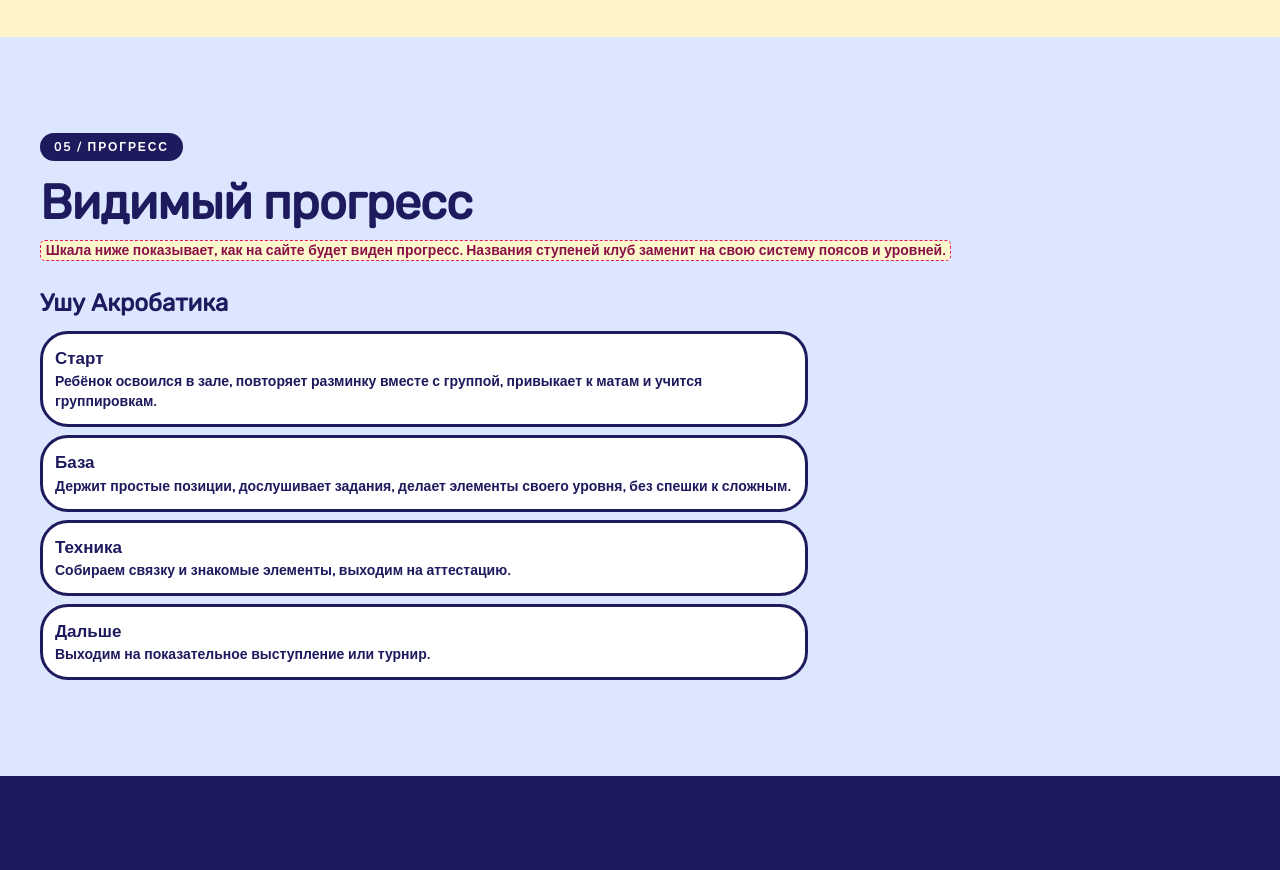
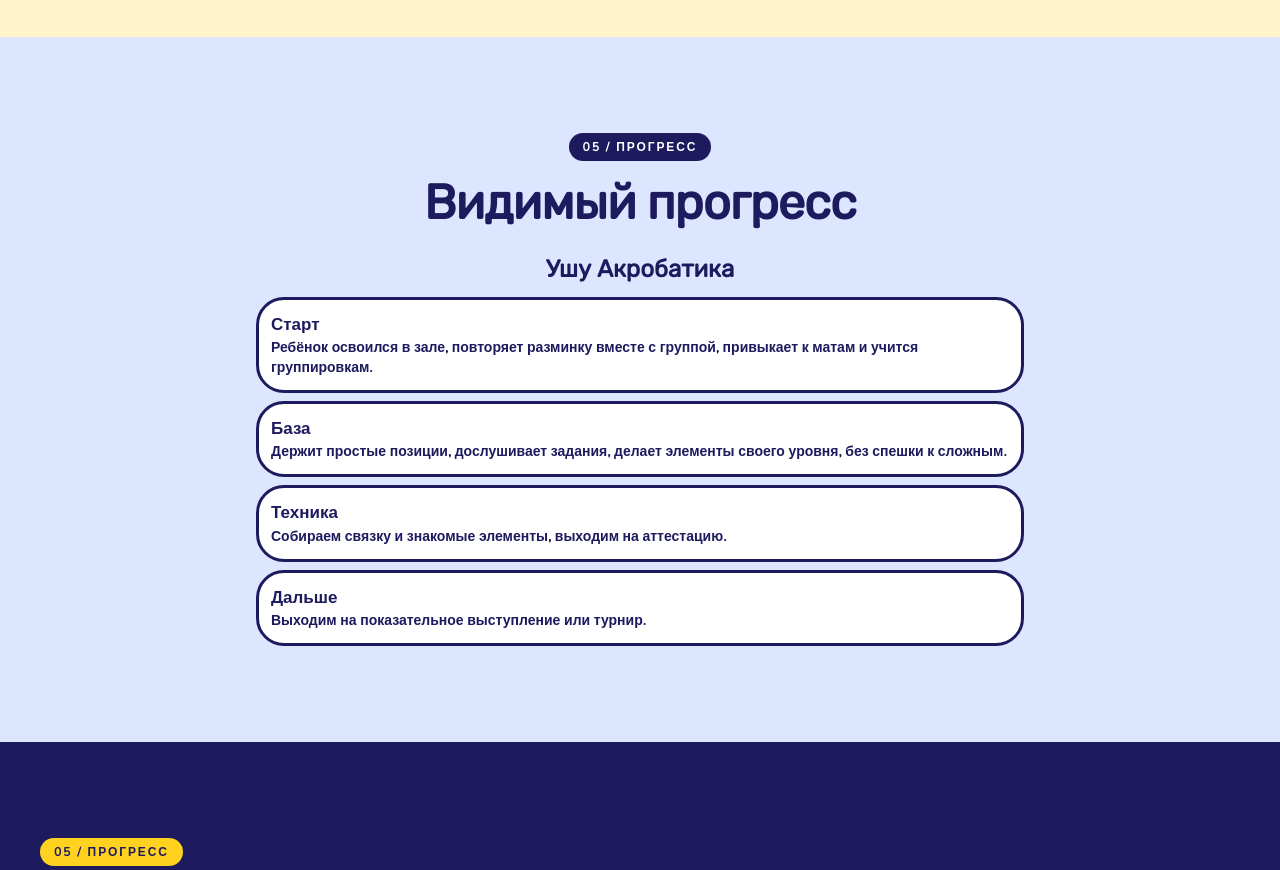
Before and after one commit to MikhailPiatykh-bot/club3v, a Next.js app: page / in a window 1280 px wide. Shown: the part 4240-5110 px from the top of the page. Built offline with nearby package versions, Linux system fonts and the light colour scheme; no server answers.

Commit message:
Поставить шкалу прогресса по центру и убрать черновую строку.
Co-authored-by: MikhailPiatykh-bot <MikhailPiatykh-bot@users.noreply.github.com>

```diff
--- a/components/home-view.tsx
+++ b/components/home-view.tsx
@@ -242,13 +242,10 @@ export function HomeView() {
       </section>
 
       <section className="bg-blue-mist py-24 max-md:py-14">
-        <div className="mx-auto max-w-wrap px-10 max-md:px-[18px]">
+        <div className="mx-auto max-w-wrap px-10 text-center max-md:px-[18px]">
           <p className="inline-flex rounded-pill bg-ink px-3.5 py-1.5 text-xs font-extrabold uppercase tracking-[0.16em] text-white">{sectionLabel("progress")}</p>
           <h2 className="mt-4 font-display text-h2 font-black">Видимый прогресс</h2>
-          <p className="mt-2">
-            <span className="ph">{belts.note}</span>
-          </p>
-          <div className="mt-6 max-w-3xl">
+          <div className="mx-auto mt-6 max-w-3xl">
             <BeltList title="Ушу Акробатика" items={belts.items} />
           </div>
         </div>
@@ -521,7 +518,7 @@ function BeltList({ title, items }: { title: string; items: { id: string; name:
   return (
     <div>
       <h3 className="font-display text-2xl font-black">{title}</h3>
-      <ol className="mt-3 grid gap-2">
+      <ol className="mt-3 grid gap-2 text-left">
         {items.map((item) => (
           <li key={item.id} className="rounded-card border-[3px] border-ink bg-white p-3">
             <b>{item.name}</b>
```
